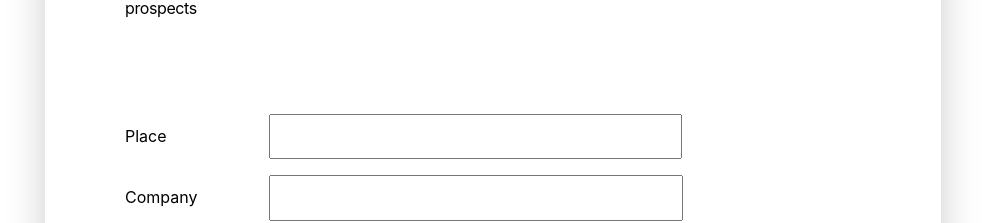
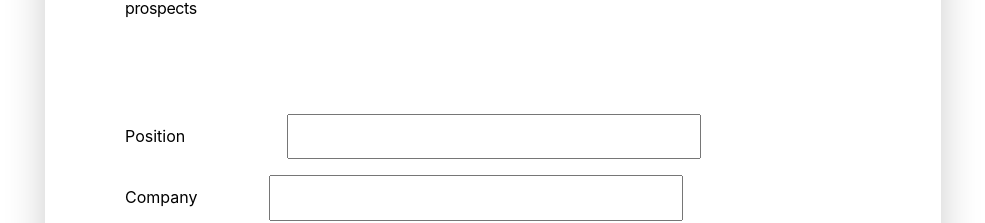
Before and after one commit to Vikms95/react-cv-application, a React (Create React App) app in the folder react-cv-application/: page / in a window 1280 px wide. Shown: the part 1007-1230 px from the top of the page, without its empty margins (147-1132 px from the left). Built offline with nearby package versions, Linux system fonts and the light colour scheme.

Commit message:
Style preview mode

```diff
--- a/react-cv-application/src/components/WorkExperienceInputs.js
+++ b/react-cv-application/src/components/WorkExperienceInputs.js
@@ -5,7 +5,7 @@ class WorkExperienceInputs extends React.Component {
       return (
           <form className='container--input' id='work'>
             <section>
-                  <label htmlFor="place"> Place </label>
+                  <label htmlFor="place"> Position </label>
                   <input
                         className='place--input'
                         type="text"
```
